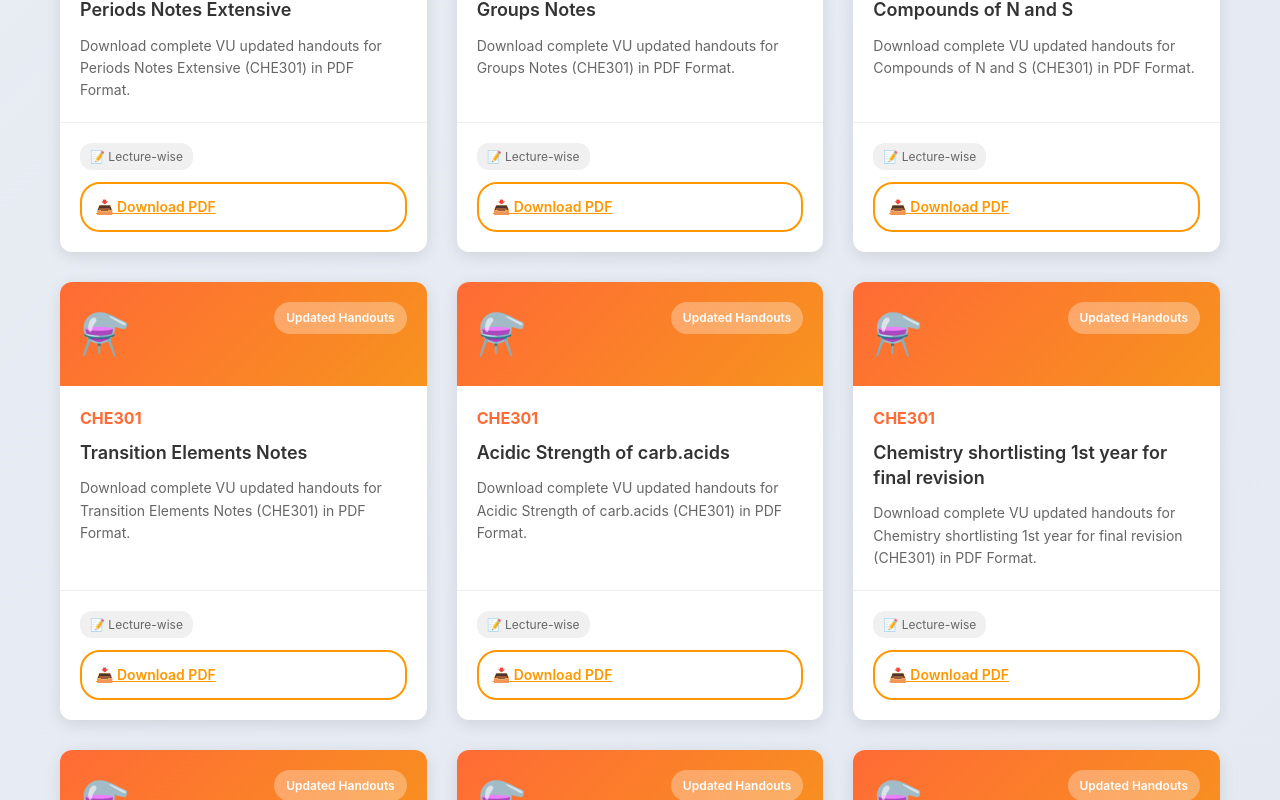
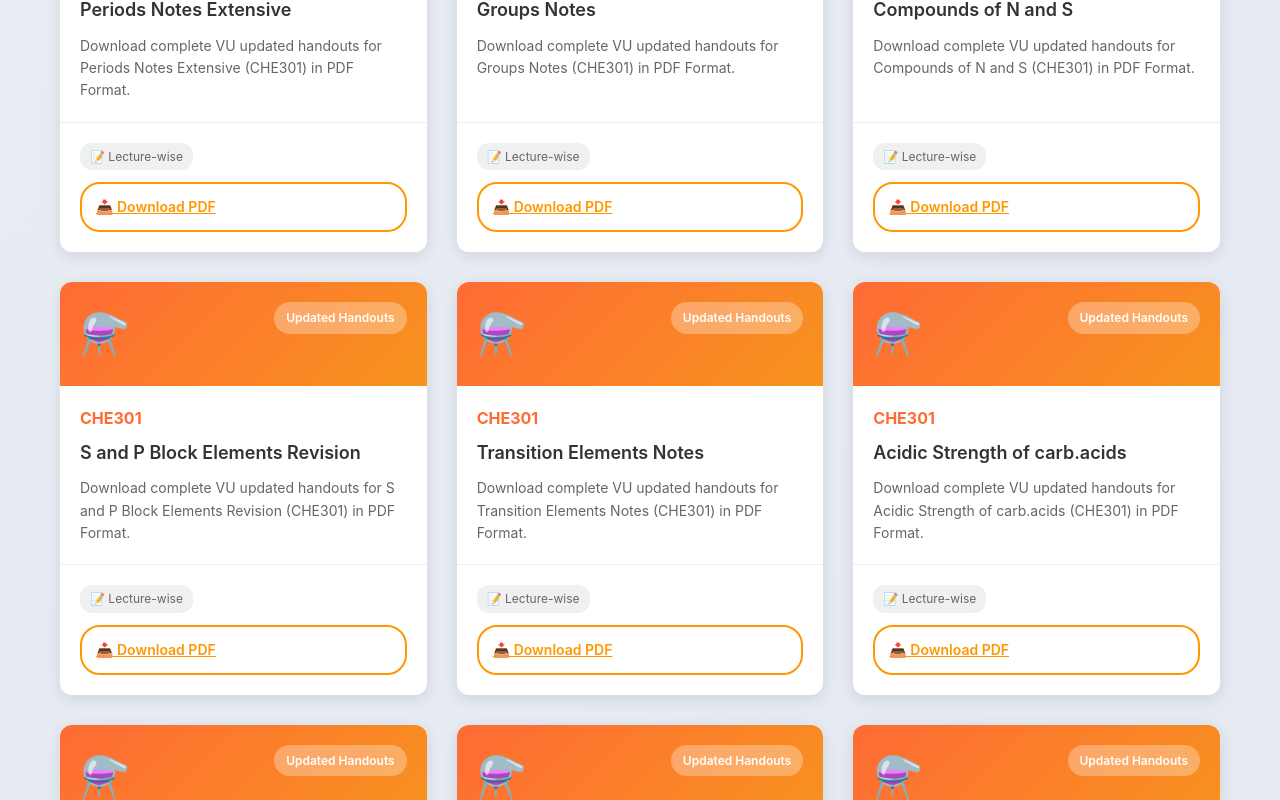
Before and after one commit to Sahirullah/TestSphare, a React (Vite) app: page /vu-handout in a window 1280 px wide. Shown: the part 11200-12000 px from the top of the page. Built offline with nearby package versions, Linux system fonts and the light colour scheme; the HTML template or start-up script is replaced by a standard one.

Commit message:
links biology books

```diff
--- a/src/data/allBooksData.js
+++ b/src/data/allBooksData.js
@@ -81,6 +81,7 @@ export const allBooksData = [
   { id: 49, code: 'CHE301', title: 'Periods Notes Extensive', category: 'che', image: '⚗️' ,link:'https://drive.google.com/file/d/1lbDXxdGEvbvQ2regA5LyGzaPkIFXYrF2/view?usp=sharing'},
   { id: 49, code: 'CHE301', title: 'Groups Notes', category: 'che', image: '⚗️' ,link:'https://drive.google.com/file/d/1IhBkECoe4ako0Nv_KCdvwdMG-E1jfxlZ/view?usp=sharing'},
   { id: 49, code: 'CHE301', title: 'Compounds of N and S', category: 'che', image: '⚗️' ,link:'https://drive.google.com/file/d/1c0oJcWkef5chAWgI9RNq-3BGYEZCwlZL/view?usp=sharing'},
+  { id: 49, code: 'CHE301', title: 'S and P Block Elements Revision', category: 'che', image: '⚗️' ,link:'https://drive.google.com/file/d/1BIVJ883G3ZdnUtz99A_QX3kRrqvMlgM5/view?usp=sharing'},
   { id: 49, code: 'CHE301', title: 'Transition Elements Notes', category: 'che', image: '⚗️' ,link:'https://drive.google.com/file/d/1iwLeqz1z8bWjsthY0y9vK_2ApjhvfvzI/view?usp=sharing'},
   { id: 49, code: 'CHE301', title: 'Acidic Strength of carb.acids ', category: 'che', image: '⚗️' ,link:'https://drive.google.com/file/d/1m8OTc4J9ad5xo2bKZyRk4KZDkWrP6MLs/view?usp=sharing'},
   { id: 49, code: 'CHE301', title: 'Chemistry shortlisting 1st year for final revision', category: 'che', image: '⚗️' ,link:'https://drive.google.com/file/d/1hq568vVwR6trF-GJ_JcEQ0bYBAauYptV/view?usp=sharing'},
```
